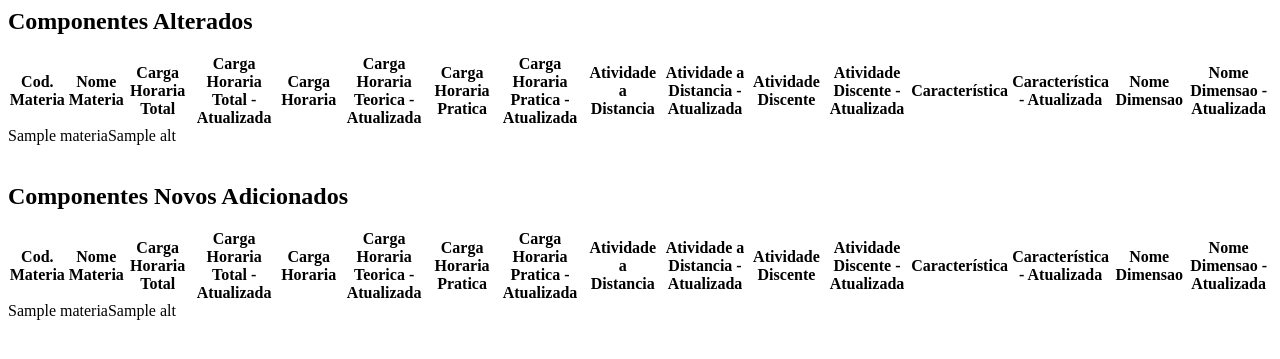
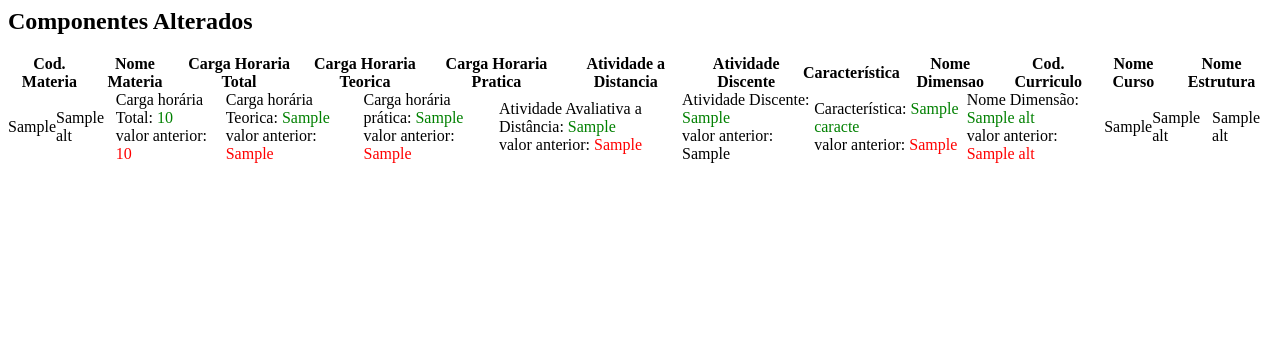
Before and after one commit to caducode/feevascomp, a Flask app: template templates/index.html in a window 1280 px wide. Shown: the top 359 px of the page. Run offline with Flask 2, Linux system fonts and the light colour scheme; the template is opened without the code that fills it: most values are stand-ins (such as "Sample title", 1, 10 or a date in 2020); lists and menus that the app fills with data are empty; some libraries are stand-ins or nearby versions.

Commit message:
refatorando todo o código.

```diff
--- a/app.py
+++ b/app.py
@@ -16,92 +16,86 @@ app = Flask(__name__)
 @app.route("/")
 def hello_world():
     css_file = url_for('static', filename='main.css')
+    print("entrou metodo compara")
     lista = compara_arquivos()
-    pprint(lista)
-    return render_template('index.html', css_path = css_file, lista_update= lista[0], lista_novas = lista[1] )
+    print("executou metodo de comparação")
+    return render_template('index.html', css_path = css_file, lista_update= lista)
 
 
 def compara_arquivos():
+    pd.set_option('display.max_columns', 4)
     realPathTeams = os.path.realpath("teams_feevale_digital.xlsx")
     realPathAtualizado = os.path.realpath("registro_feevale_digital.xlsx")
     FILE_PATH_NOVO = realPathAtualizado
     FILE_PATH_ANTIGO = realPathTeams
-    xl = pd.ExcelFile(FILE_PATH_NOVO)
-    x2 = pd.ExcelFile(FILE_PATH_ANTIGO)
+    df = pd.read_excel(FILE_PATH_NOVO, sheet_name='Data1', dtype='str')
+    df2 = pd.read_excel(FILE_PATH_ANTIGO, sheet_name='Cursos' , dtype='str')
 
-    #Carrega a planilha com os dados novos
-    df = xl.parse('Data1')
     df = df.fillna('')
-    #Carrega a planilha com os dados antigos (atuais)
-    df2 = x2.parse('Cursos')
-    df2.dropna(subset = ['CodMateriaSiae'], inplace=True)
     df2 = df2.fillna('')
-    df2['CodMateriaSiae'] = df2['CodMateriaSiae'].astype(int)
+
+    class LinhaAlterada:
+        cod_curriculo=""
+        nome_curso=""
+        nome_estrutura=""
+        cod_materia=""
+        nome_comp=""
+        ch_total=""
+        ch_total_old=""
+        ch_teorica=""
+        ch_teorica_old=""
+        ch_pratica=""
+        ch_pratica_old=""
+        atividade_dist=""
+        atividade_dist_old=""
+        atividade_disc=""
+        atividade_disc_old=""
+        caracte=""
+        caracte_old=""
+        nome_dimensao=""
+        nome_dimensao_old=""
 
 
-    materiasDicNova= {}
-    materiaisDicAnt = {}
+    antigaListagem = df2[['CodCurriculo', 'NomeCurso', 'NomeEstrutura', 'CodMateriaSiae', 'NomeMateria', 'CHTOTAL', 'CHTeorica', 'CHPratica', 'Atividade à distância', 'Atividade Discente', 'Caracteristica', 'NomeDimensao' ]]
+    novaListagem =  df[['CodCurriculo', 'NomeCurso', 'NomeEstrutura', 'CodMateriaSiae', 'NomeMateria', 'CHTOTAL', 'CHTeorica', 'CHPratica', 'Atividade à distância', 'Atividade Discente', 'Caracteristica', 'NomeDimensao' ]]
+    contador=0
+    data=[]
+    for row in novaListagem.itertuples():
+        for row2 in antigaListagem.itertuples():
+            if((row.CodMateriaSiae == row2.CodMateriaSiae) & (row.NomeCurso == row2.NomeCurso) & (row.CodCurriculo == row2.CodCurriculo) ):
+                if((row.CHTOTAL !=  row2.CHTOTAL ) | (row.CHTeorica != row2.CHTeorica) | (row.CHPratica != row2.CHPratica) | (row._9 != row2._9) | (row._10 != row2._10) | (row.NomeDimensao != row2.NomeDimensao) | (row.Caracteristica != row2.Caracteristica)  ):
 
-    print(len(df2))
+                    objrow = LinhaAlterada()
+                    objrow.cod_curriculo= row.CodCurriculo
+                    objrow.nome_curso= row.NomeCurso
+                    objrow.nome_estrutura = row.NomeEstrutura
+                    objrow.cod_materia = row.CodMateriaSiae
+                    objrow.nome_comp = row.NomeMateria
 
+                    if(row.CHTOTAL !=  row2.CHTOTAL ):
+                        objrow.ch_total = row.CHTOTAL
+                        objrow.ch_total_old = row2.CHTOTAL
+                    if(row.CHTeorica != row2.CHTeorica):
+                        objrow.ch_teorica =  row.CHTeorica
+                        objrow.ch_teorica_old = row2.CHTeorica
+                    if(row.CHPratica != row2.CHPratica):
+                        objrow.ch_pratica = row.CHPratica
+                        objrow.ch_pratica_old  = row2.CHPratica
+                    if(row._9 != row2._9):
+                        objrow.atividade_dist = row._9
+                        objrow.atividade_dist_old = row2._9
+                    if(row._10 != row2._10):
+                        objrow.atividade_disc = row._10
+                        objrow.atividade_disc_old = row2._10
+                    if(row.NomeDimensao != row2.NomeDimensao):
+                        objrow.nome_dimensao =  row.NomeDimensao
+                        objrow.nome_dimensao_old = row2.NomeDimensao
+                    if(row.Caracteristica != row2.Caracteristica):
+                        objrow.caracte =  row.Caracteristica
+                        objrow.caracte_old = row2.Caracteristica
 
-    #carrega os dados em um dicionário python, usando numero da linha como indice
-
-    for index, row in df.iterrows():
-        materiasDicNova[index] = {"materia": str(row['CodMateriaSiae']),"Nome Materia":row['NomeMateria'],"Carga Horaria Total": row['CHTOTAL'],"Carga Horaria Teorica": row['CHTeorica'],"Carga Horaria Pratica": row['CHPratica'] , "Atividade a Distancia": row['Atividade à distância'], "Atividade Discente": row['Atividade Discente'], "Caracteristica": row['Caracteristica'], "Nome Dimensao": row['NomeDimensao']}
-
-    for index2, row2 in df2.iterrows():
-        materiaisDicAnt[index2] = {"materia": str(row2['CodMateriaSiae']),"Nome Materia":row2['NomeMateria'], "Carga Horaria Total": row2['CHTOTAL'],"Carga Horaria Teorica": row2['CHTeorica'],"Carga Horaria Pratica": row2['CHPratica'], "Atividade a Distancia": row2['Atividade à distância'], "Atividade Discente": row2['Atividade Discente'], "Caracteristica": row2['Caracteristica'], "Nome Dimensao": row2['NomeDimensao']}
-
-
-    cont_alteracao=0
-    alteracoes_arr_dic = []
-    adicoes_arr_dic = []
-
-    for i in materiaisDicAnt:
-        for j in materiasDicNova:
-            if((materiaisDicAnt[i]['materia']) == (materiasDicNova[j]['materia'])):
-                if((str(materiaisDicAnt[i]['Carga Horaria Total']) != str(materiasDicNova[j]['Carga Horaria Total'])) or (str(materiaisDicAnt[i]['Carga Horaria Teorica']) != str(materiasDicNova[j]['Carga Horaria Teorica'])) or (str(materiaisDicAnt[i]['Carga Horaria Pratica']) != str(materiasDicNova[j]['Carga Horaria Pratica'])) or (str(materiaisDicAnt[i]['Carga Horaria Pratica']) != str(materiasDicNova[j]['Carga Horaria Pratica'])) or (str(materiaisDicAnt[i]['Atividade a Distancia']) != str(materiasDicNova[j]['Atividade a Distancia'])) or (str(materiaisDicAnt[i]['Atividade Discente']) != str(materiasDicNova[j]['Atividade Discente'])) or (str(materiaisDicAnt[i]['Caracteristica']) != str(materiasDicNova[j]['Caracteristica'])) or (str(materiaisDicAnt[i]['Nome Dimensao']) != str(materiasDicNova[j]['Nome Dimensao'])) ):
-                    alteracoes_arr_dic.append({"materia": materiaisDicAnt[i]['materia'],"nome materia": materiaisDicAnt[i]['Nome Materia']})
-                    #verifica em qual coluna ocorreu alteração
-                    if(str(materiaisDicAnt[i]['Carga Horaria Total']) != str(materiasDicNova[j]['Carga Horaria Total'])):
-                        alteracoes_arr_dic[cont_alteracao].update({"Carga Horaria Total": str(materiaisDicAnt[i]['Carga Horaria Total']), "Carga Horaria Total - Atualizada": str(materiasDicNova[j]['Carga Horaria Total'])})
-                    if(str(materiaisDicAnt[i]['Carga Horaria Teorica']) != str(materiasDicNova[j]['Carga Horaria Teorica'])):
-                        alteracoes_arr_dic[cont_alteracao].update({"Carga Horaria Teorica": str(materiaisDicAnt[i]['Carga Horaria Teorica']), "Carga Horaria Teorica - Atualizada": str(materiasDicNova[j]['Carga Horaria Teorica'])})
-                    if(str(materiaisDicAnt[i]['Carga Horaria Pratica']) != str(materiasDicNova[j]['Carga Horaria Pratica'])):
-                        alteracoes_arr_dic[cont_alteracao].update({"Carga Horaria Pratica": str(materiaisDicAnt[i]['Carga Horaria Pratica']), "Carga Horaria Pratica - Atualizada": str(materiasDicNova[j]['Carga Horaria Pratica'])})
-                    if(str(materiaisDicAnt[i]['Atividade a Distancia']) != str(materiasDicNova[j]['Atividade a Distancia'])):
-                        alteracoes_arr_dic[cont_alteracao].update({"Atividade a Distancia": str(materiaisDicAnt[i]['Atividade a Distancia']), "Atividade a Distancia - Atualizada": str(materiasDicNova[j]['Atividade a Distancia'])})
-                    if(str(materiaisDicAnt[i]['Atividade Discente']) != str(materiasDicNova[j]['Atividade Discente'])):
-                        alteracoes_arr_dic[cont_alteracao].update({"Atividade Discente": str(materiaisDicAnt[i]['Atividade Discente']), "Atividade Discente - Atualizada": str(materiasDicNova[j]['Atividade Discente'])})
-                    if(str(materiaisDicAnt[i]['Caracteristica']) != str(materiasDicNova[j]['Caracteristica'])):
-                        alteracoes_arr_dic[cont_alteracao].update({"Caracteristica": str(materiaisDicAnt[i]['Caracteristica']), "Caracteristica - Atualizada": str(materiasDicNova[j]['Caracteristica'])})
-                    if(str(materiaisDicAnt[i]['Nome Dimensao']) != str(materiasDicNova[j]['Nome Dimensao'])):
-                        alteracoes_arr_dic[cont_alteracao].update({"Nome Dimensao": str(materiaisDicAnt[i]['Nome Dimensao']), "Nome Dimensao - Atualizada": str(materiasDicNova[j]['Nome Dimensao'])})
-                    cont_alteracao += 1
-
-    #verifica inclusão novas disciplinas
-    listAtualizada = []
-    listAntiga = []
-    resultado_comparacao = []
-
-    for i in materiasDicNova:
-        listAtualizada.append(materiasDicNova[i]['materia'])
-
-    for j in materiaisDicAnt:
-        listAntiga.append(materiaisDicAnt[j]['materia'])
-
-    for i in listAtualizada:
-        if i not in listAntiga:
-            for j in materiasDicNova:
-                if(i == materiasDicNova[j]['materia']):
-                    adicoes_arr_dic.append(materiasDicNova[j])
-    print("------ novas -------")
-    pprint(adicoes_arr_dic)
-    resultado_comparacao.append(alteracoes_arr_dic)
-    resultado_comparacao.append(adicoes_arr_dic)
-
-    return resultado_comparacao
+                    data.append(objrow)
+    return data
 
 
 
--- a/templates/index.html
+++ b/templates/index.html
@@ -3,9 +3,14 @@
 
         <title>Resultado - Compara Arquivos</title>
         <script type="text/javascript" src="https://cdnjs.cloudflare.com/ajax/libs/jquery/2.1.3/jquery.min.js" ></script>
-        <link  rel="stylesheet" href= {{ css_path }}
+        <link  rel="stylesheet" href= {{ css_path }} >
+        <style>
+            .red{ color: red}
+            .green{color: green}
+        </style>
 
     </head>
+
     <body>
         <section>
             <!--for demo wrap-->
@@ -17,19 +22,16 @@
                     <th>Cod. Materia</th>
                     <th>Nome Materia</th>
                     <th>Carga Horaria Total</th>
-                    <th>Carga Horaria Total - Atualizada</th>
-                    <th>Carga Horaria </th>
-                    <th>Carga Horaria Teorica - Atualizada</th>
+                    <th>Carga Horaria Teorica</th>
                     <th>Carga Horaria Pratica</th>
-                    <th>Carga Horaria Pratica - Atualizada</th>
                     <th>Atividade a Distancia</th>
-                    <th>Atividade a Distancia - Atualizada</th>
                     <th>Atividade Discente</th>
-                    <th>Atividade Discente - Atualizada</th>
                     <th>Característica</th>
-                    <th>Característica - Atualizada</th>
                     <th>Nome Dimensao</th>
-                    <th>Nome Dimensao - Atualizada</th>
+                    <th>Cod. Curriculo</th>
+                    <th>Nome Curso</th>
+                    <th>Nome Estrutura</th>
+
 
 
 
@@ -42,79 +44,60 @@
                 <tbody>
                 {% for alt in lista_update %}
                   <tr>
-                    <td>{{alt['materia']}}</td>
-                    <td>{{alt['nome materia']}}</td>
-                    {% if "Carga Horaria Total" in alt %}
-                        <td>{{alt['Carga Horaria Total']}}</td>
+                    <td>{{alt.cod_materia}}</td>
+                    <td>{{alt.nome_comp}}</td>
+                    {%if alt.ch_total or alt.ch_total_old %}
+                        <td>Carga horária Total: <span class="green">{{alt.ch_total}}</span>
+                            <br> valor anterior: <span class="red">{{alt.ch_total_old}}</span>
+                        </td>
+                    {% else %}
+                        <td>   </td>
+                    {%endif %}
+                    {% if alt.ch_teorica or alt.ch_teorica_old %}
+                        <td>Carga horária Teorica: <span class="green">{{alt.ch_teorica}}</span>
+                            <br> valor anterior: <span class="red">{{alt.ch_teorica_old}}</span>
+                        </td>
+                    {% else %}
+                        <td>   </td>
+                    {% endif %}
+                    {% if alt.ch_pratica or alt.ch_pratica_old %}
+                    <td> Carga horária prática: <span class="green">{{alt.ch_pratica}} </span>
+                        <br> valor anterior: <span class="red">{{alt.ch_pratica_old}}</span>
+                    </td>
+                    {%else %}
+                        <td>  </td>
+                    {% endif %}
+                    {% if alt.atividade_dist or alt.atividade_dist_old %}
+                        <td> Atividade Avaliativa a Distância: <span class="green"> {{alt.atividade_dist}} </span>
+                            <br> valor anterior: <span class="red">{{alt.atividade_dist_old}}</span>
+                        </td>
+                    {% else %}
+                        <td>   </td>
+                    {% endif %}
+                    {% if alt.atividade_disc or alt.atividade_disc_old %}
+                        <td>Atividade Discente: <span class="green">{{alt.atividade_disc}}</span>
+                            <br> valor anterior: {{alt.atividade_disc_old}}
+                        </td>
+                    {% else %}
+                        <td>    </td>
+                    {% endif %}
+                    {%if alt.caracte or alt.caracte_old  %}
+                        <td> Característica: <span class="green">{{alt.caracte}} </span>
+                            <br> valor anterior: <span class="red">{{alt.caracte_old}}</span>
+                        </td>
+                    {%else %}
+                        <td>    </td>
+                    {%endif %}
+                    {%if alt.nome_dimensao or alt.nome_dimensao_old  %}
+                    <td> Nome Dimensão: <span class="green"> {{alt.nome_dimensao}} </span>
+                        <br> valor anterior: <span class="red">{{alt.nome_dimensao_old}}</span>
+                    </td>
                     {% else %}
                         <td>     </td>
                     {% endif %}
-                    {% if "Carga Horaria Total - Atualizada" in alt %}
-                        <td>{{alt['Carga Horaria Total - Atualizada']}}</td>
-                    {% else %}
-                        <td>     </td>
-                    {% endif %}
-                    {% if "Carga Horaria Teorica" in alt %}
-                        <td>{{alt['Carga Horaria Teorica']}}</td>
-                    {% else %}
-                        <td>     </td>
-                    {% endif %}
-                    {% if "Carga Horaria Teorica - Atualizada" in alt %}
-                        <td>{{alt['Carga Horaria Teorica - Atualizada']}}</td>
-                    {% else %}
-                        <td>     </td>
-                    {% endif %}
-                    {% if "Carga Horaria Pratica" in alt %}
-                        <td>{{alt['Carga Horaria Pratica']}}</td>
-                    {% else %}
-                        <td>     </td>
-                    {% endif %}
-                    {% if "Carga Horaria Pratica - Atualizada" in alt %}
-                        <td>{{alt['Carga Horaria Pratica - Atualizada']}}</td>
-                    {% else %}
-                        <td>     </td>
-                    {% endif %}
-                    {% if "Atividade a Distancia" in alt %}
-                        <td>{{alt['Atividade a Distancia']}}</td>
-                    {% else %}
-                        <td>     </td>
-                    {% endif %}
-                    {% if "Atividade a Distancia - Atualizada" in alt %}
-                        <td>{{alt['Atividade a Distancia - Atualizada']}}</td>
-                    {% else %}
-                        <td>     </td>
-                    {% endif %}
-                    {% if "Atividade Discente" in alt %}
-                        <td>{{alt['Atividade Discente']}}</td>
-                    {% else %}
-                        <td>     </td>
-                    {% endif %}
-                    {% if "Atividade Discente - Atualizada" in alt %}
-                        <td>{{alt['Atividade Discente - Atualizada']}}</td>
-                    {% else %}
-                        <td>     </td>
-                    {% endif %}
-                    {% if "Caracteristica" in alt %}
-                        <td>{{alt['Caracteristica']}}</td>
-                    {% else %}
-                        <td>     </td>
-                    {% endif %}
-                    {% if "Caracteristica - Atualizada" in alt %}
-                        <td>{{alt['Caracteristica - Atualizada']}}</td>
-                    {% else %}
-                        <td>     </td>
-                    {% endif %}
-                    {% if "Nome Dimensao" in alt %}
-                        <td>{{alt['Nome Dimensao']}}</td>
-                    {% else %}
-                        <td>     </td>
-                    {% endif %}
-                    {% if "Nome Dimensao - Atualizada" in alt %}
-                        <td>{{alt['Nome Dimensao - Atualizada']}}</td>
-                    {% else %}
-                        <td>     </td>
-                    {% endif %}
-
+                    <td>{{alt.cod_curriculo}}</td>
+                    <td>{{alt.nome_curso}}</td>
+                    <td>{{alt.nome_estrutura}}</td>
                   </tr>
                   {% endfor %}
                 </tbody>
@@ -122,8 +105,10 @@
             </div>
           </section>
           <br>
-          <section>
+          <!--
+          <section> -->
             <!--for demo wrap-->
+            <!--
             <h1>Componentes Novos Adicionados</h1>
             <div class="tbl-header">
               <table cellpadding="0" cellspacing="0" border="0">
@@ -236,5 +221,6 @@
               </table>
             </div>
           </section>
+        -->
     </body>
 </html>
```
Also changed, not shown: 2 other files.
